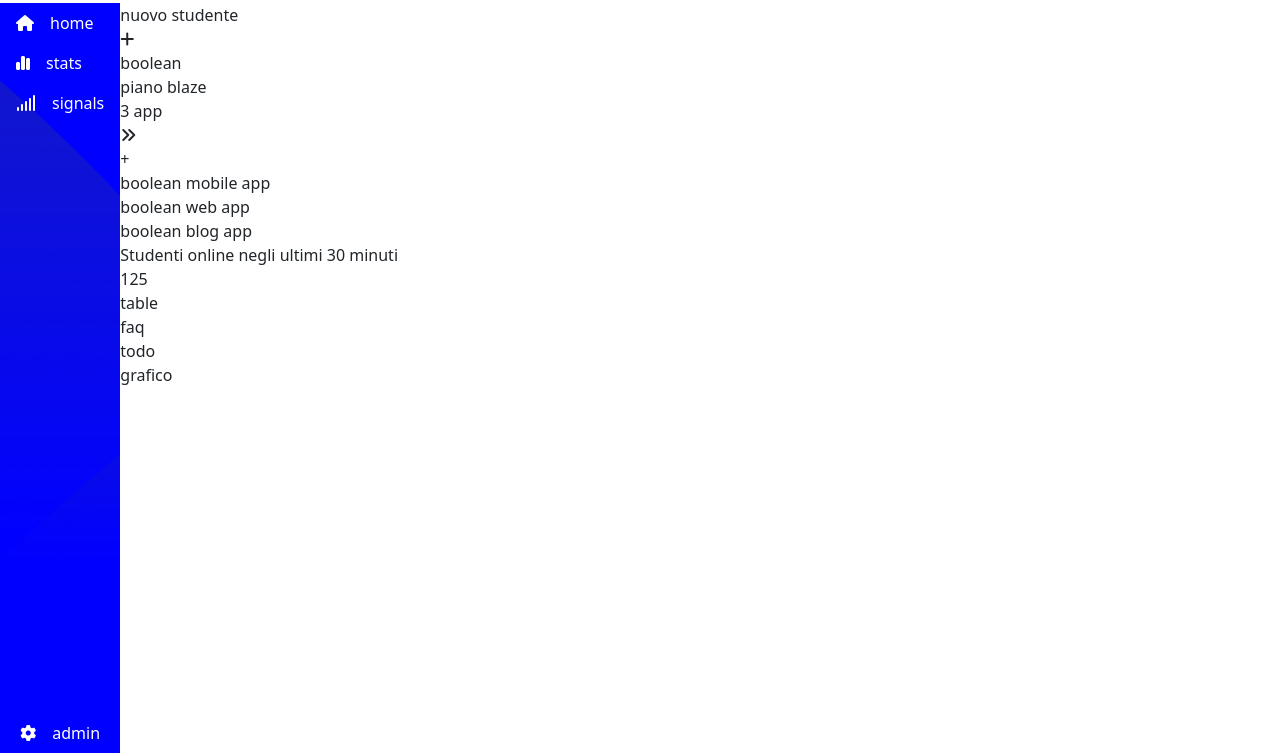
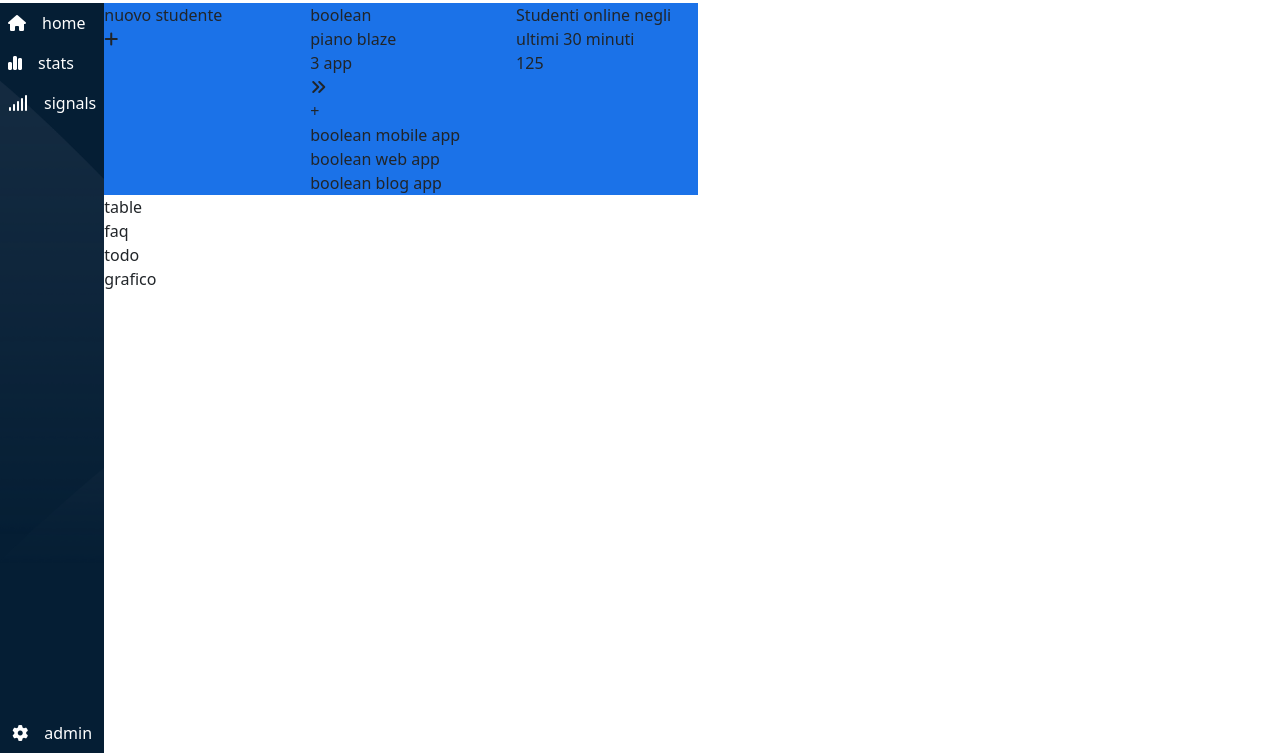
Before and after one commit to PierluigiTornesi/html-css-bootstrap-dashboard, a plain HTML site: page index.html in a window 1280 px wide. Shown: the part 47-800 px from the top of the page. Drawn offline with nearby package versions, Linux system fonts and the light colour scheme.

Commit message:
add: aggiunto colore sfondo

```diff
--- a/css/style.css
+++ b/css/style.css
@@ -32,6 +32,10 @@
     background-image: url(../img/sidebar-bg.png);
     background-repeat: no-repeat;
     background-size: cover;
-    background-color: blue;
+    background-color: #051e34;
     height: calc(100vh - (var(--alt-header)));
 }
+/* classe per il blocco superiore del main */
+.sopra{
+    background-color: #1b72e8;
+}
--- a/index.html
+++ b/index.html
@@ -56,7 +56,7 @@
                 <!-- nav bar in flex con 4 simboli, 3 in alto e 1 in basso -->
                 <div class="sinistra d-flex justify-content-between flex-column align-items-center">
                     <!-- parte sopra con 3 contenitori per i simboli, nel quale il simbolo sará sempre visibile mentre la parte della scritta che identifica il simbolo sará visibile solo da desktop -->
-                    <div class=" d-flex flex-column me-2 ms-2 gap-3 p-2">
+                    <div class=" d-flex flex-column gap-3 p-2">
                         <!-- questo contenitore all'hover avrá uno sfondo grigio -->
                         <div class="d-flex gap-3 text-white ">
                             <!-- simbolo casa -->
@@ -86,7 +86,7 @@
                         </div>
                     </div>
 
-                    <div class="d-flex me-2 ms-2 gap-3 p-2">
+                    <div class="d-flex gap-3 p-2">
                         <!-- questo contenitore all'hover avrá uno sfondo grigio -->
                         <div class="d-flex gap-3 text-white">
                             <!-- simbolo rotella -->
@@ -103,12 +103,12 @@
                 <!-- div di destra che conterrá la parte superiore per aggiungere uno studente e una con sotto il contenuto , il tutto avrá la scroll bar-->
                 <div class="destra">
                     <!-- div che avrá la parte superiore -->
-                    <div>
+                    <div class="sopra">
                         <!-- div interno che sará messo in flex con al suo interno 3 elementi, anche loro in flex -->
-                        <div>
+                        <div class="row ">
                             <!-- parte iniziale che conterra la scritta e il bottone per aggiungere un nuovo studente -->
                             <!-- questo sará il primo ma appena si passa a tablet sará l'ultimo  -->
-                            <div>
+                            <div class="col-12 col-md-4">
                                 <div>nuovo studente</div>
                                 <!-- bottone che apre una form -->
                                 <div>
@@ -117,7 +117,7 @@
                             </div>
                             <!-- parte delle scritte boolean ecc che conterrá due elementi in flex , uno sopra e uno sotto -->
                             <!-- questo stará al centro e dopo diventerá il primo dal tablet in poi -->
-                            <div>
+                            <div class="col-12 col-md-4">
                                 <!-- parte sopra -->
                                 <div>
                                     <div>
@@ -148,7 +148,7 @@
                             </div>
                             <!--parte che conterré il numero di studenti online, con sopra la parte della scritta e solo il numero -->
                             <!-- parte che diventerá centrale dal tablet in poi -->
-                            <div>
+                            <div class="col-12 col-md-4">
                                 <div>Studenti online negli ultimi 30 minuti</div>
                                 <div>125</div>
                             </div>
```
